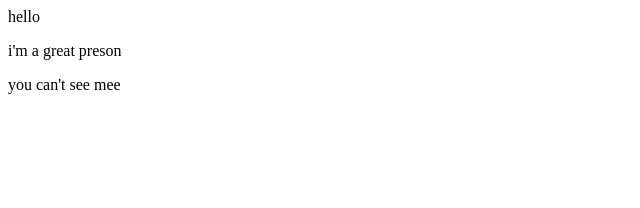
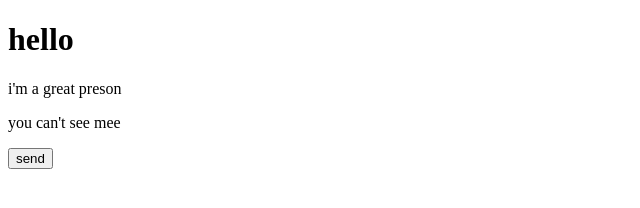
Before and after one commit to donpaul4444/gittest, a website: page index.html in a window 1280 px wide. Shown: the whole page, without its empty margins (0-640 px from the left). Drawn offline with Linux system fonts and the light colour scheme.

Commit message:
Added section

```diff
--- a/index.html
+++ b/index.html
@@ -6,8 +6,9 @@
     <title>Document</title>
 </head>
 <body>
-    <h11>hello</h11>
+    <h1>hello</h1>
     <p>i'm a great preson</p>
     <p>you can't see mee</p>
+    <button>send</button>
 </body>
 </html>
```
